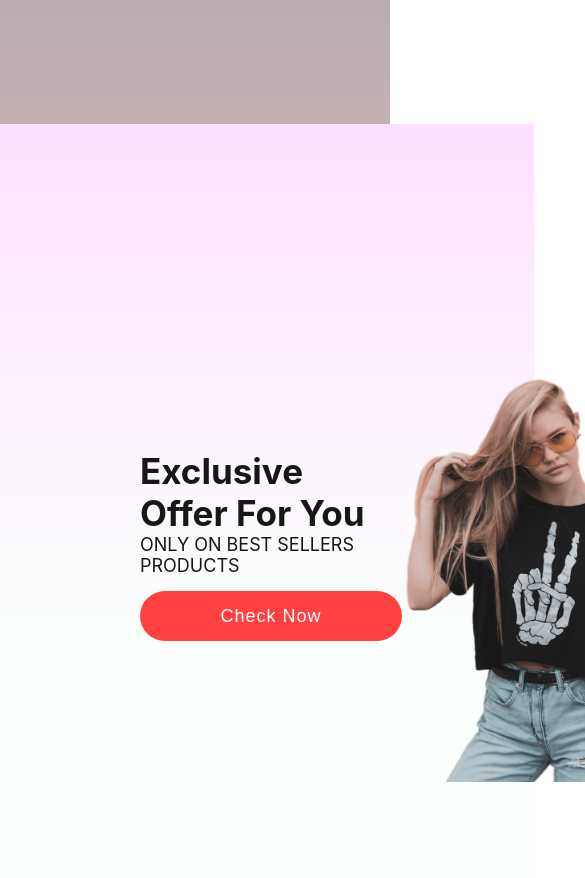
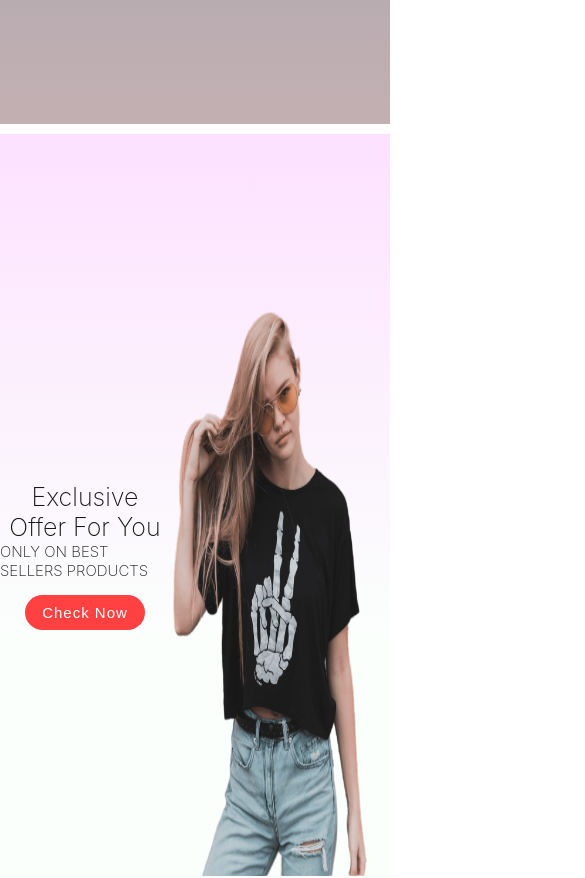
Before and after one commit to ShashiSahani/e-commerce-website, a React (Create React App) app: page / in a window 390 px wide. Shown: the part 940-1818 px from the top of the page, 585 px wide, since content can reach past the window. Built offline with nearby package versions, Linux system fonts and the light colour scheme.

Commit message:
add responsive to offer page

```diff
--- a/src/components/Offers/Offers.scss
+++ b/src/components/Offers/Offers.scss
@@ -1,21 +1,25 @@
 @import '../../Assets/Utils/Colors.scss';
 
 .offers {
-    width: 65%;
+    // width: 65%;
+
     display: flex;
     margin: auto;
-    height: 60vh;
-    padding: 0px 140px;
-    margin-bottom: 150px;
-    background: linear-gradient(180deg, $linear-1, $linear-2 60%)
+    justify-content: center;
+    align-items: center;
+    height: 80vh;
+    margin-bottom: 20px;
+    background: linear-gradient(180deg, $linear-1, $linear-2 60%);
 }
 
 .offer-left {
     display: flex;
-    flex:1;
+    flex: 1;
     flex-direction: column;
-    // align-items: center;
+
     justify-content: center;
+    align-items: center;
+
 }
 
 .offer-left h1 {
@@ -29,7 +33,8 @@
     font-size: 22px;
     font-weight: 600;
 }
-.offer-left button{
+
+.offer-left button {
     color: $white;
     background: $hero-btn;
     font-size: 22px;
@@ -42,29 +47,34 @@
     cursor: pointer;
     letter-spacing: 1px;
 }
-.offer-right{
-    flex:1;
+
+.offer-right {
+    flex: 1;
     display: flex;
     justify-self: flex-end;
     align-items: center;
     margin-top: 50px;
 }
+
 @media (max-width:1280px) {
-    .offers{
+    .offers {
         // width: 100%;
         height: 100vh;
     }
+
     .offer-left h1 {
         font-size: 35px;
         font-weight: 700;
         color: $nav-logo-color;
     }
+
     .offer-left p {
         color: $nav-logo-color;
         font-size: 18px;
         font-weight: 400;
     }
-    .offer-left button{
+
+    .offer-left button {
 
         font-size: 18px;
         margin-top: 15px;
@@ -74,9 +84,131 @@
         font-weight: 500;
 
     }
-    .offer-right img{
+
+    .offer-right img {
 
         width: 300px;
         height: 50vh;
     }
 }
+
+@media (max-width:1280px) {
+    .offers {
+        margin-top: 10px;
+    }
+
+    .offer-left h1 {
+        font-size: 35px;
+        font-weight: 600;
+    }
+
+    .offer-left p {
+        font-size: 18px;
+        font-weight: 500;
+    }
+    .offer-left button {
+
+        font-size: 17px;
+        border-radius: 250px;
+        width: 182px;
+        height: 40px;
+        font-weight: 400;
+
+    }
+
+    .offer-right img {
+
+        width: 250px;
+        height: 80vh;
+    }
+}
+@media (max-width:1020px) {
+    .offers {
+        margin-top: 10px;
+    }
+
+    .offer-left h1 {
+        font-size: 30px;
+        font-weight: 500;
+    }
+
+    .offer-left p {
+        font-size: 18px;
+        font-weight: 400;
+    }
+    .offer-left button {
+
+        font-size: 17px;
+        border-radius: 220px;
+        width: 160px;
+        height: 35px;
+        font-weight: 350;
+
+    }
+
+    .offer-right img {
+
+        width: 220px;
+        height: 70vh;
+    }
+}
+@media (max-width:800px) {
+    .offers {
+        margin-top: 10px;
+    }
+
+    .offer-left h1 {
+        font-size: 30px;
+        font-weight: 500;
+    }
+
+    .offer-left p {
+        font-size: 18px;
+        font-weight: 400;
+    }
+    .offer-left button {
+
+        font-size: 17px;
+        border-radius: 220px;
+        width: 160px;
+        height: 35px;
+        font-weight: 350;
+
+    }
+
+    .offer-right img {
+
+        width: 220px;
+        height: 70vh;
+    }
+}
+@media (max-width:500px) {
+    .offers {
+        margin-top: 10px;
+    }
+
+    .offer-left h1 {
+        font-size: 25px;
+        font-weight: 200;
+    }
+
+    .offer-left p {
+        font-size: 15px;
+        font-weight: 200;
+    }
+    .offer-left button {
+
+        font-size: 15px;
+        border-radius: 220px;
+        width: 120px;
+        height: 35px;
+        font-weight: 250;
+
+    }
+
+    .offer-right img {
+
+        width: 220px;
+        height: 70vh;
+    }
+}
```
